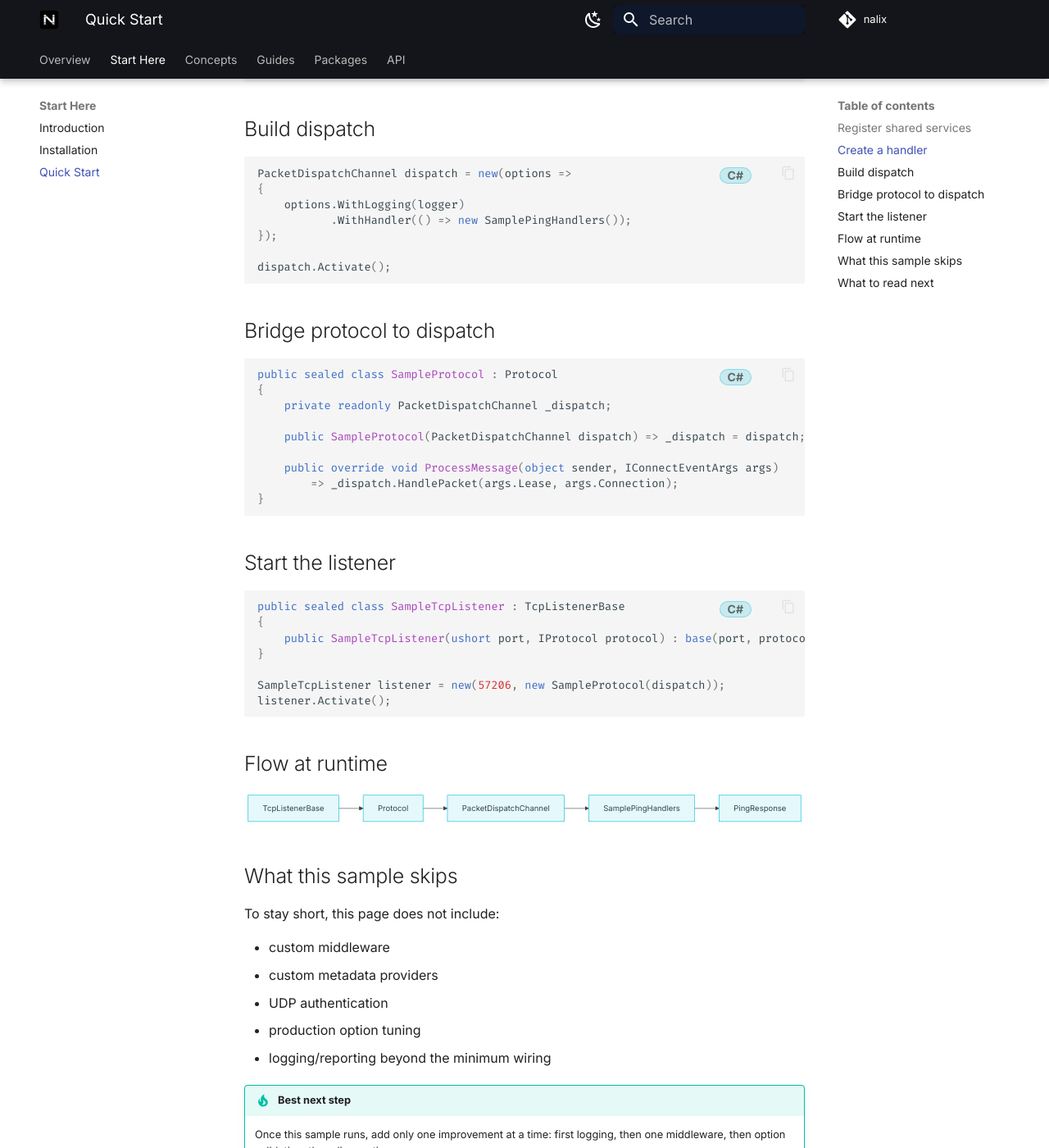
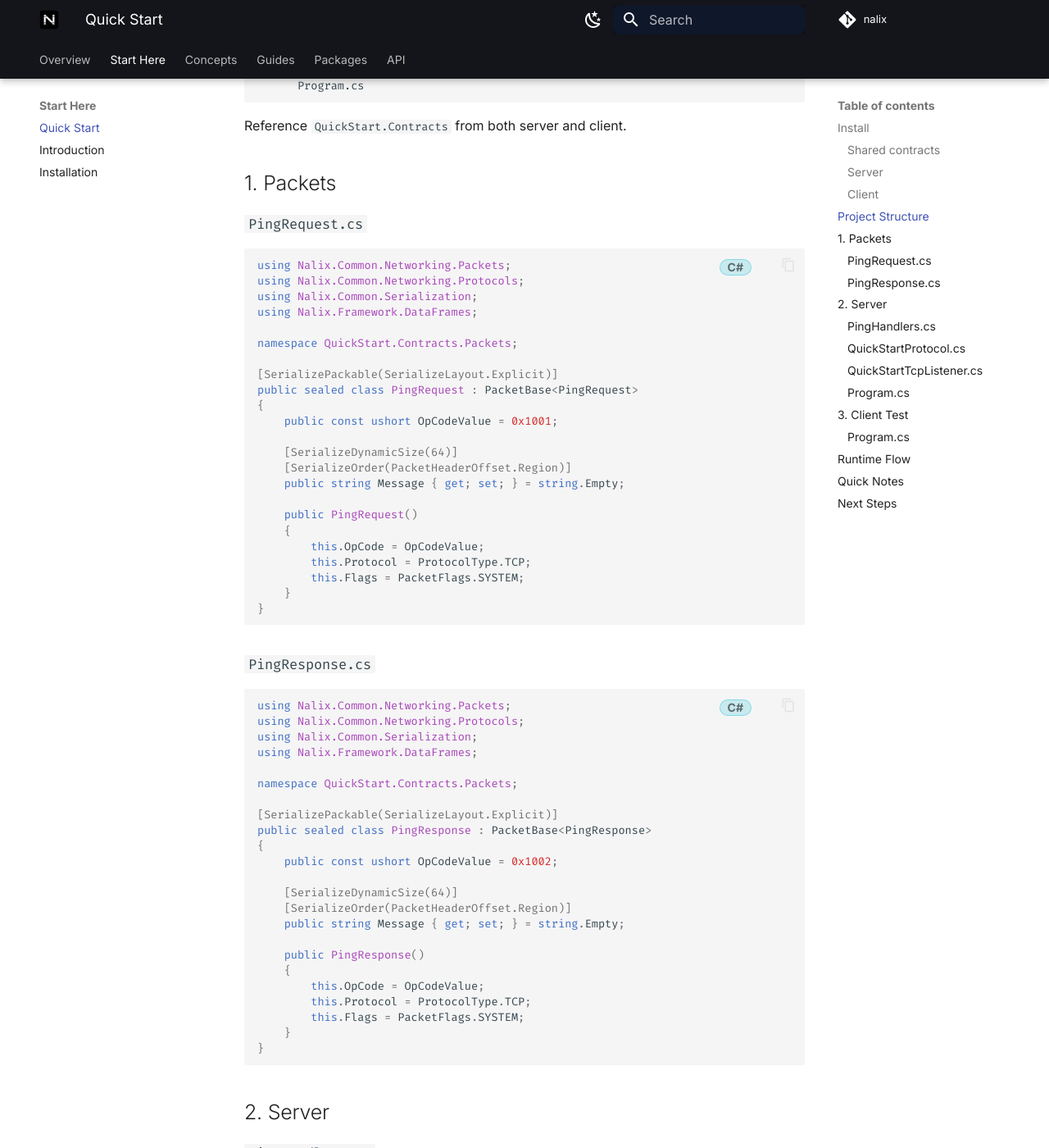
Before and after one commit to ppn-systems/nalix-docs, an MkDocs documentation site: the page built from docs/quickstart.md, in a window 1280 px wide and 1400 px high, scrolled down 1056 px. Shown: the whole window at 82% size. Built offline with MkDocs 1.6.1 and Material for MkDocs 9.7.7, drawn with Linux system fonts in a browser that asks for light colours; comment, search, counter and statistics services are not loaded; some of the changed text lies outside the part shown.

Commit message:
Rewrite Quickstart guide and update docs navigation
Completely rewrote quickstart.md to provide a detailed, step-by-step guide for building a minimal TCP ping server and client with Nalix, including installation, project structure, code samples, and runtime flow. Updated mkdocs.yml navigation to feature Quick Start more prominently and point "Overview" pages to index.md for Packages and SDK sections. Improves onboarding and documentation clarity.

````diff
--- a/docs/quickstart.md
+++ b/docs/quickstart.md
@@ -1,109 +1,294 @@
-# Quick Start
+# Quickstart
 
-This page shows the shortest useful server flow:
+Run one TCP ping request end to end.
 
-1. register shared services
-2. build dispatch
-3. bridge protocol to dispatch
-4. start a TCP listener
+## Install
 
-This sample is intentionally minimal. It is meant to prove the runtime shape first, then let you layer middleware, metadata, options, and production concerns afterward.
+### Shared contracts
 
-!!! note "Start small on purpose"
-    This page is only about getting one request from a listener into one handler and back out again.
-    If you need a cleaner startup layout or production wiring, jump to [Server Blueprint](./guides/server-blueprint.md) after this page works.
+```bash
+dotnet add package Nalix.Common
+dotnet add package Nalix.Framework
+```
 
-## Register shared services
+### Server
+
+```bash
+dotnet add package Nalix.Common
+dotnet add package Nalix.Framework
+dotnet add package Nalix.Network
+dotnet add package Nalix.Logging
+```
+
+### Client
+
+```bash
+dotnet add package Nalix.Common
+dotnet add package Nalix.Framework
+dotnet add package Nalix.SDK
+```
+
+## Project Structure
+
+```text
+QuickStart/
+  src/
+    QuickStart.Contracts/
+      Packets/
+        PingRequest.cs
+        PingResponse.cs
+    QuickStart.Server/
+      Handlers/PingHandlers.cs
+      Listeners/QuickStartTcpListener.cs
+      Protocols/QuickStartProtocol.cs
+      Program.cs
+    QuickStart.Client/
+      Program.cs
+```
+
+Reference `QuickStart.Contracts` from both server and client.
+
+## 1. Packets
+
+### `PingRequest.cs`
 
 ```csharp
-InstanceManager.Instance.Register<ILogger>(logger);
-InstanceManager.Instance.Register<IPacketRegistry>(packetRegistry);
-```
+using Nalix.Common.Networking.Packets;
+using Nalix.Common.Networking.Protocols;
+using Nalix.Common.Serialization;
+using Nalix.Framework.DataFrames;
 
-## Create a handler
+namespace QuickStart.Contracts.Packets;
 
-```csharp
-[PacketController("SamplePingHandlers")]
-public sealed class SamplePingHandlers
+[SerializePackable(SerializeLayout.Explicit)]
+public sealed class PingRequest : PacketBase<PingRequest>
 {
-    [PacketOpcode(0x1001)]
-    public ValueTask<PingResponse> Handle(PingRequest request, IConnection connection)
+    public const ushort OpCodeValue = 0x1001;
+
+    [SerializeDynamicSize(64)]
+    [SerializeOrder(PacketHeaderOffset.Region)]
+    public string Message { get; set; } = string.Empty;
+
+    public PingRequest()
     {
-        PingResponse response = new()
-        {
-            Message = $"pong:{request.Message}"
-        };
-
-        return ValueTask.FromResult(response);
+        this.OpCode = OpCodeValue;
+        this.Protocol = ProtocolType.TCP;
+        this.Flags = PacketFlags.SYSTEM;
     }
 }
 ```
 
-## Build dispatch
+### `PingResponse.cs`
 
 ```csharp
-PacketDispatchChannel dispatch = new(options =>
+using Nalix.Common.Networking.Packets;
+using Nalix.Common.Networking.Protocols;
+using Nalix.Common.Serialization;
+using Nalix.Framework.DataFrames;
+
+namespace QuickStart.Contracts.Packets;
+
+[SerializePackable(SerializeLayout.Explicit)]
+public sealed class PingResponse : PacketBase<PingResponse>
 {
-    options.WithLogging(logger)
-           .WithHandler(() => new SamplePingHandlers());
-});
+    public const ushort OpCodeValue = 0x1002;
 
-dispatch.Activate();
+    [SerializeDynamicSize(64)]
+    [SerializeOrder(PacketHeaderOffset.Region)]
+    public string Message { get; set; } = string.Empty;
+
+    public PingResponse()
+    {
+        this.OpCode = OpCodeValue;
+        this.Protocol = ProtocolType.TCP;
+        this.Flags = PacketFlags.SYSTEM;
+    }
+}
 ```
 
-## Bridge protocol to dispatch
+## 2. Server
+
+### `PingHandlers.cs`
 
 ```csharp
-public sealed class SampleProtocol : Protocol
+using Nalix.Common.Networking;
+using Nalix.Common.Networking.Packets;
+using QuickStart.Contracts.Packets;
+
+namespace QuickStart.Server.Handlers;
+
+[PacketController("PingHandlers")]
+public sealed class PingHandlers
+{
+    [PacketOpcode(PingRequest.OpCodeValue)]
+    public PingResponse Handle(PingRequest request, IConnection connection)
+        => new() { Message = $"pong: {request.Message}" };
+}
+```
+
+### `QuickStartProtocol.cs`
+
+```csharp
+using Nalix.Common.Networking;
+using Nalix.Network.Protocols;
+using Nalix.Network.Routing;
+
+namespace QuickStart.Server.Protocols;
+
+public sealed class QuickStartProtocol : Protocol
 {
     private readonly PacketDispatchChannel _dispatch;
 
-    public SampleProtocol(PacketDispatchChannel dispatch) => _dispatch = dispatch;
+    public QuickStartProtocol(PacketDispatchChannel dispatch)
+    {
+        _dispatch = dispatch;
+        this.SetConnectionAcceptance(true);
+        this.KeepConnectionOpen = true;
+    }
 
-    public override void ProcessMessage(object sender, IConnectEventArgs args)
+    public override void ProcessMessage(object? sender, IConnectEventArgs args)
         => _dispatch.HandlePacket(args.Lease, args.Connection);
 }
 ```
 
-## Start the listener
+### `QuickStartTcpListener.cs`
 
 ```csharp
-public sealed class SampleTcpListener : TcpListenerBase
+using Nalix.Common.Networking;
+using Nalix.Network.Listeners.Tcp;
+
+namespace QuickStart.Server.Listeners;
+
+public sealed class QuickStartTcpListener : TcpListenerBase
 {
-    public SampleTcpListener(ushort port, IProtocol protocol) : base(port, protocol) { }
+    public QuickStartTcpListener(ushort port, IProtocol protocol) : base(port, protocol) { }
 }
-
-SampleTcpListener listener = new(57206, new SampleProtocol(dispatch));
-listener.Activate();
 ```
 
-## Flow at runtime
+### `Program.cs`
+
+```csharp
+using Nalix.Common.Diagnostics;
+using Nalix.Common.Networking.Packets;
+using Nalix.Framework.DataFrames;
+using Nalix.Framework.Injection;
+using Nalix.Logging;
+using Nalix.Network.Routing;
+using QuickStart.Contracts.Packets;
+using QuickStart.Server.Handlers;
+using QuickStart.Server.Listeners;
+using QuickStart.Server.Protocols;
+
+const ushort Port = 57206;
+
+ILogger logger = NLogix.Host.Instance;
+IPacketRegistry packetRegistry = new PacketRegistry(factory =>
+{
+    factory.RegisterPacket<PingRequest>()
+           .RegisterPacket<PingResponse>();
+});
+
+InstanceManager.Instance.Register<ILogger>(logger);
+InstanceManager.Instance.Register<IPacketRegistry>(packetRegistry);
+
+using PacketDispatchChannel dispatch = new(options =>
+{
+    options.WithLogging(logger)
+           .WithHandler<PingHandlers>();
+});
+
+using QuickStartProtocol protocol = new(dispatch);
+using QuickStartTcpListener listener = new(Port, protocol);
+
+dispatch.Activate();
+listener.Activate();
+
+Console.WriteLine($"Server running on tcp://127.0.0.1:{Port}");
+Console.WriteLine("Press ENTER to stop.");
+Console.ReadLine();
+
+listener.Deactivate();
+dispatch.Deactivate();
+```
+
+## 3. Client Test
+
+### `Program.cs`
+
+```csharp
+using Nalix.Common.Networking.Packets;
+using Nalix.Framework.DataFrames;
+using Nalix.SDK.Configuration;
+using Nalix.SDK.Transport;
+using Nalix.SDK.Transport.Extensions;
+using QuickStart.Contracts.Packets;
+
+const ushort Port = 57206;
+
+IPacketRegistry packetRegistry = new PacketRegistry(factory =>
+{
+    factory.RegisterPacket<PingRequest>()
+           .RegisterPacket<PingResponse>();
+});
+
+TransportOptions transport = new()
+{
+    Address = "127.0.0.1",
+    Port = Port
+};
+
+await using TcpSession client = new(transport, packetRegistry);
+await client.ConnectAsync();
+
+PingResponse response = await client.RequestAsync<PingResponse>(
+    new PingRequest { Message = "hello" },
+    RequestOptions.Default.WithTimeout(3_000));
+
+Console.WriteLine($"Server replied: {response.Message}");
+
+await client.DisconnectAsync();
+```
+
+Run:
+
+```bash
+dotnet run --project src/QuickStart.Server
+dotnet run --project src/QuickStart.Client
+```
+
+Expected output:
+
+```text
+Server replied: pong: hello
+```
+
+## Runtime Flow
 
 ```mermaid
-flowchart LR
-    A["TcpListenerBase"] --> B["Protocol"]
-    B --> C["PacketDispatchChannel"]
-    C --> D["SamplePingHandlers"]
-    D --> E["PingResponse"]
+sequenceDiagram
+    participant C as Client
+    participant L as TcpListener
+    participant P as Protocol
+    participant D as Dispatch
+    participant H as PingHandlers
+
+    C->>L: PingRequest
+    L->>P: ProcessMessage()
+    P->>D: HandlePacket(...)
+    D->>H: Handle(...)
+    H-->>D: PingResponse
+    D-->>C: PingResponse
 ```
 
-## What this sample skips
+## Quick Notes
 
-To stay short, this page does not include:
+- Register `IPacketRegistry` before creating `PacketDispatchChannel`.
+- Keep `QuickStart.Contracts` shared by both sides.
+- `SetConnectionAcceptance(true)` is required.
+- `KeepConnectionOpen = true` keeps the session alive after the first reply.
 
-- custom middleware
-- custom metadata providers
-- UDP authentication
-- production option tuning
-- logging/reporting beyond the minimum wiring
+## Next Steps
 
-!!! tip "Best next step"
-    Once this sample runs, add only one improvement at a time: first logging, then one middleware, then option validation, then diagnostics.
-
-Once this basic flow is clear, move on to the guides below.
-
-## What to read next
-
-- [End-to-End Sample](./guides/end-to-end.md)
-- [TCP Request/Response](./guides/tcp-request-response.md)
-- [Server Blueprint](./guides/server-blueprint.md)
+1. [TCP Request/Response](./guides/tcp-request-response.md)
+2. [Server Blueprint](./guides/server-blueprint.md)
+3. [Custom Middleware End-to-End](./guides/custom-middleware-end-to-end.md)
--- a/mkdocs.yml
+++ b/mkdocs.yml
@@ -102,9 +102,9 @@
 nav:
   - Overview: index.md
   - Start Here:
+      - Quick Start: quickstart.md
       - Introduction: introduction.md
       - Installation: installation.md
-      - Quick Start: quickstart.md
   - Concepts:
       - Choose the Right Building Block: concepts/choose-the-right-building-block.md
       - Architecture: concepts/architecture.md
@@ -131,7 +131,7 @@
         - Production Checklist: guides/production-checklist.md
         - Troubleshooting: guides/troubleshooting.md
   - Packages:
-      - Overview: packages/overview.md
+      - Overview: packages/index.md
       - Nalix.Common: packages/nalix-common.md
       - Nalix.Framework: packages/nalix-framework.md
       - Nalix.Logging: packages/nalix-logging.md
@@ -211,7 +211,7 @@
           - Compression Options: api/network/options/compression-options.md
           - Token Bucket Options: api/network/options/token-bucket-options.md
       - SDK:
-        - Overview: api/sdk/overview.md
+        - Overview: api/sdk/index.md
         - TCP Session: api/sdk/tcp-session.md
         - UDP Session: api/sdk/udp-session.md
         - Session Extensions: api/sdk/tcp-session-extensions.md
````
Also changed, not shown: docs/api/sdk/index.md (renamed from docs/api/sdk/overview.md), docs/packages/index.md (renamed from docs/packages/overview.md).
